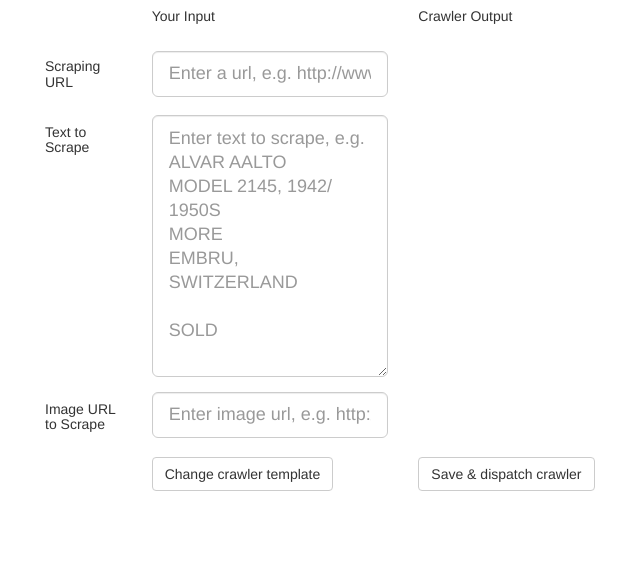
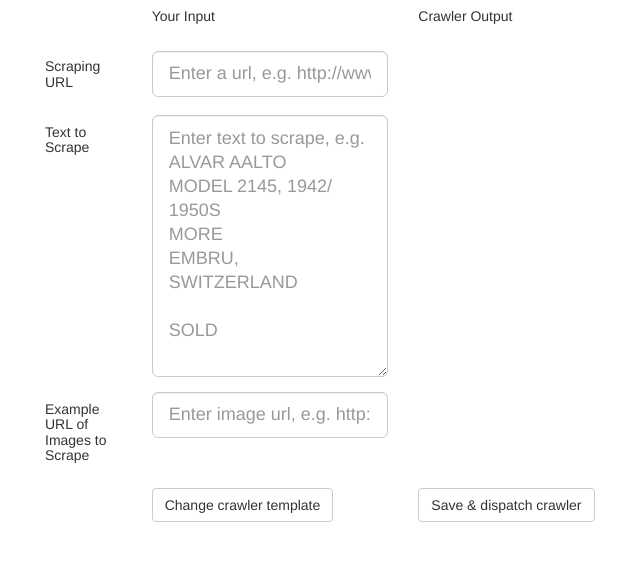
Before and after one commit to pejaab/unstructured-data-crawler, a Django app: template impudo-ui/interface/templates/template.html in a window 1280 px wide. Shown: the part 227-800 px from the top of the page, without its empty margins (290-930 px from the left). Run offline with Django 3.2, Linux system fonts and the light colour scheme; the template is opened without the code that fills it: values that come from a table or form of the project are taken from there, others are empty; parts of the project's set-up code (start-up, migrations or seed data) failed here and were passed over; some libraries are stand-ins or nearby versions.

Commit message:
includes image url

```diff
--- a/impudo-ui/interface/templates/template.html
+++ b/impudo-ui/interface/templates/template.html
@@ -27,7 +27,7 @@
       </div>
     </div>
     <div class='row top-buffer'>
-      <div class='col-xs-2'><h5>Image URL to Scrape</h5></div>
+      <div class='col-xs-2'><h5>Example URL of Images to Scrape</h5></div>
       <div class='col-xs-5'>{{ form.img }}</div>
       <div class='col-xs-5'>{{ img.url }}</div>
     </div>
```
